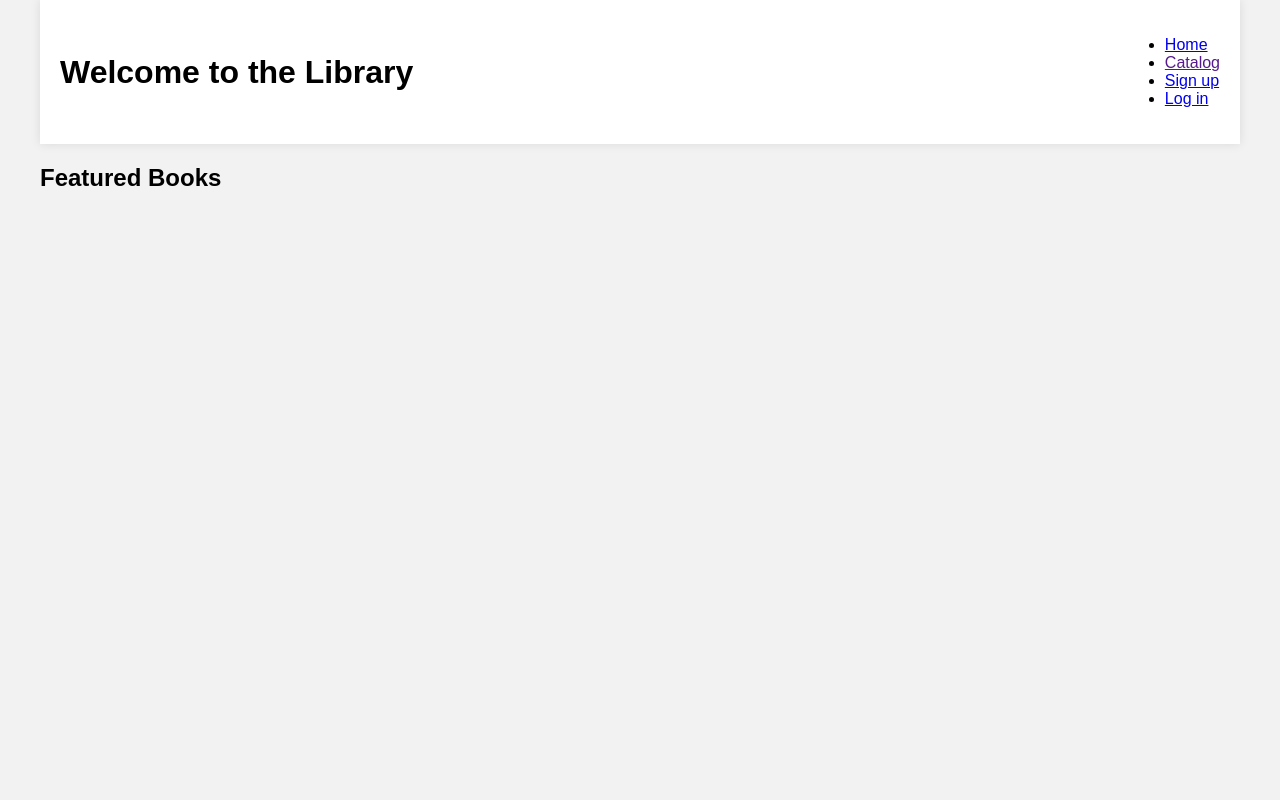
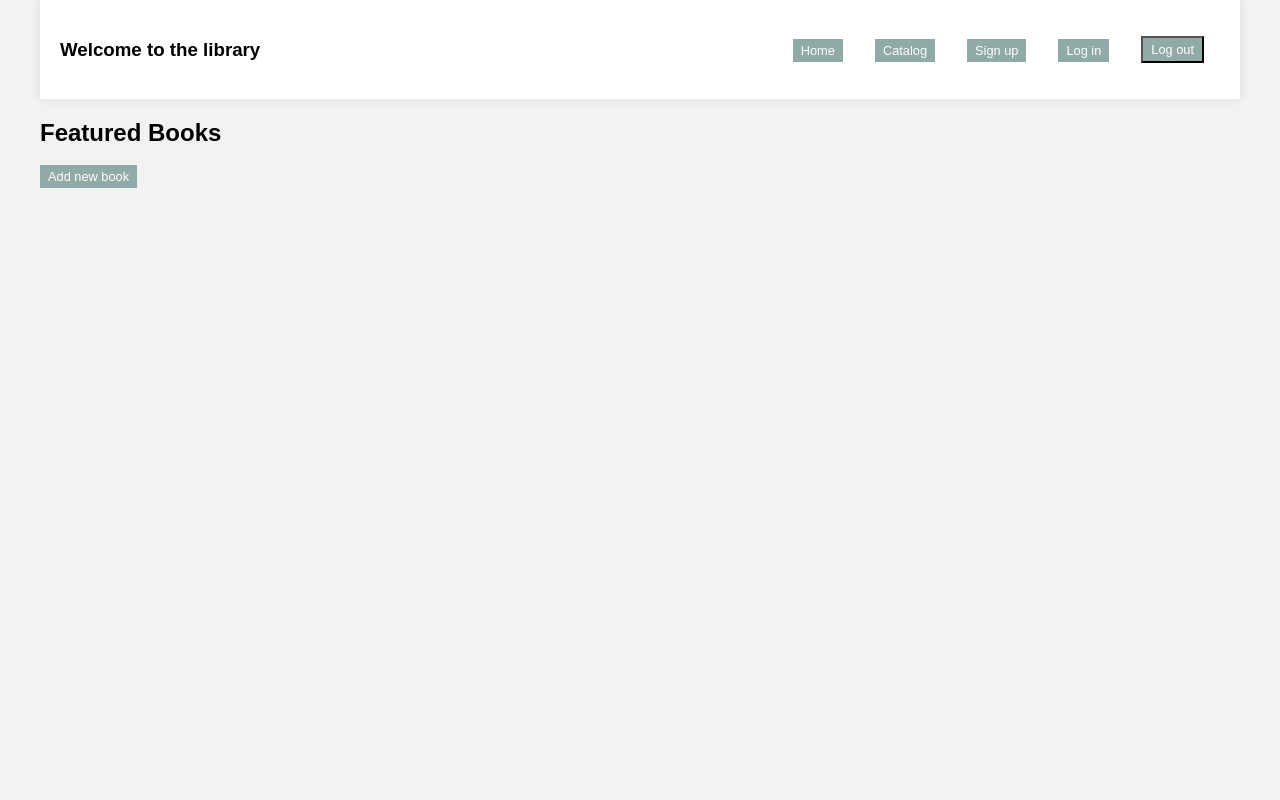
Before and after one commit to arisa010/library_app, a Flask app: page /library in a window 1280 px wide. Run offline with Flask 3, Linux system fonts and the light colour scheme; data that the repository does not hold is empty; some libraries are stand-ins or nearby versions.

Commit message:
having issues with comments

```diff
--- a/app.py
+++ b/app.py
@@ -14,5 +14,5 @@
 app.register_blueprint(sessions_routes, url_prefix='/sessions')
 
 @app.route('/')
-def index():
+def home():
     return redirect('/library')
--- a/controllers/library_controller.py
+++ b/controllers/library_controller.py
@@ -1,10 +1,39 @@
 from flask import render_template, request, redirect, session
-from models.library import all_books
+from models.library import all_books,  get_book, create_book, update_book, delete_book, comment_under_book
 from services.session_info import current_user
 
 def home():
     books = all_books()
-    return render_template('library/home.html', books=books)
-# current_user=current_user()
+    return render_template('library/home.html', books=books, current_user=current_user())
+
 def index():
     return render_template('library/index.html')
+
+def new():
+      return render_template('library/new.html')
+
+def create():
+  title = request.form.get('title')
+  image_url = request.form.get('image_url')
+  create_book(title, image_url)
+  return redirect('/')
+
+def edit(id):
+  book = get_book(id)
+  return render_template('library/edit.html', book=book)
+
+def update(id):
+  title = request.form.get('title')
+  image_url = request.form.get('image_url')
+  update_book(id, title, image_url)
+  return redirect('/')
+
+def delete(id):
+  delete_book(id)
+  return redirect('/')
+
+def add_comment(id):
+  comment = request.form.get('comment')
+  book = get_book(id)
+  comment_under_book(book, comment)
+  return redirect('/')
--- a/controllers/sessions_controller.py
+++ b/controllers/sessions_controller.py
@@ -17,7 +17,7 @@
 
     valid_password = bcrypt.checkpw(password.encode(), user['password_digest'].encode())
     if valid_password:
-        session['user_is'] = user['id']
+        session['user_id'] = user['id']
         return redirect('/')
     else:
         return redirect('/sessions/new')
--- a/models/library.py
+++ b/models/library.py
@@ -2,3 +2,20 @@
 
 def all_books():
  return sql('SELECT * FROM books ORDER BY id')
+
+
+def get_book(id):
+  books = sql("SELECT * FROM books WHERE id = %s", [id])
+  return books[0]
+
+def create_book(title, image_url):
+  sql('INSERT INTO books(title, image_url) VALUES(%s, %s) RETURNING *', [title, image_url])
+
+def update_book(id, title, image_url):
+  sql('UPDATE books SET title=%s, image_url=%s WHERE id=%s RETURNING *', [title, image_url, id])
+
+def delete_book(id):
+  sql('DELETE FROM books WHERE id=%s RETURNING *', [id])
+
+def comment_under_book(book, comment):
+  sql('INSERT INTO comments (book_id, comment) VALUES (%s, %s)', [book['id'], comment])
--- a/static/css/home_style.css
+++ b/static/css/home_style.css
@@ -7,6 +7,7 @@
 	margin: 0;
 	padding: 0;
 	background-color: #f2f2f2;
+
   }
 
   .container {
@@ -60,9 +61,21 @@
   .book {
 	background-color: #ffffff;
 	box-shadow: 0 0 10px rgba(0, 0, 0, 0.1);
-	margin: 20px;
-	width: 300px;
-	height: 400px;
+
 	overflow: hidden;
 	position: relative;
   }
+
+  .book img {
+	width: 100%;
+	height: auto;
+	max-height: 200px;
+	object-fit: cover;
+  }
+  .comments {
+	margin-top: 20px;
+  }
+
+  .comment {
+	margin-bottom: 10px;
+  }
--- a/static/css/style.css
+++ b/static/css/style.css
@@ -1,8 +1,19 @@
+* {
+	box-sizing: border-box;
+	font-family: Arial, sans-serif;
+  }
+
 body {
-	font-family: Arial, sans-serif;
 	margin: 0;
 	padding: 0;
-}
+	background-color: #f2f2f2;
+  }
+
+  .container {
+	max-width: 1200px;
+	margin: 0 auto;
+  }
+
 
 header {
 	background-color:navy;
@@ -12,6 +23,8 @@
 	align-items: center;
 	justify-content: space-between;
 	padding: 1rem;
+	background-color: #ffffff;
+	box-shadow: 0 0 10px rgba(0, 0, 0, 0.1);
 }
 
 header h1 {
@@ -28,3 +41,39 @@
 nav li {
 	margin: 0 1rem;
 }
+
+.books {
+	display: grid;
+	grid-template-columns: repeat(auto-fill, minmax(400px, 1fr));
+	gap: 1.25rem;
+	margin-top: 1.5rem;
+  }
+
+  a,
+  button {
+
+	padding: 0.25rem 0.5rem;
+	background-color: #8faaa7;
+	color: white;
+	font-size: 0.8rem;
+	text-decoration: none;
+	cursor: pointer;
+  }
+
+
+.food h2 {
+	/* apply these settings to stop text from overflowing when it's really long */
+	white-space: nowrap;
+	overflow: hidden;
+	text-overflow: ellipsis;
+  }
+
+
+
+  .book header {
+	display: flex;
+	align-items: center;
+	justify-content: space-between;
+	background-color: #F7F06D;
+	padding: 0 1rem;
+  }
--- a/templates/library/home.html
+++ b/templates/library/home.html
@@ -1,3 +1,6 @@
+{% extends 'base.html' %}
+
+{% block content %}
 <head>
 	<title>Library Homepage</title>
 	<link rel="stylesheet" type="text/css" href="static/css/home_style.css">
@@ -5,29 +8,58 @@
 <body>
 	<body class="container">
 		<header>
-			<h1>Welcome to the Library</h1>
+
+            <h3>Welcome to the library {{ current_user['first_name'] }}</h3>
+
 			<nav>
 				<ul>
 					<li><a href="/library/index">Home</a></li>
 					<li><a href="">Catalog</a></li>
 					<li><a href="/users/new">Sign up</a></li>
                     <li><a href="/sessions/new">Log in</a></li>
+                    <li>
+                        <form action="/sessions/delete" method="POST">
+                        <button>Log out</button>
+                        </form>
+                    </li>
                 </ul>
             </nav>
         </header>
         <h2>Featured Books</h2>
+        <a href="/library/new">Add new book</a>
         <section class="books">
             {% for book in books: %}
             <section class="book">
                 <h3>{{ book['title'] }}</h3>
-                <a href="/books/{{ book['id']}}">{{ book['title'] }}</a></li>
+                <a href="/library/{{ book['id']}}">{{ 'read more' }}</a></li>
                 <section class="controls">
-                <form action="/books/{{ book['id']}}/check" method="POST">
-                    <button>read more</button>
+                    <a href="/library/{{ book['id'] }}/edit">Edit</a>
+
+                    <form action="/library/{{ book['id'] }}/delete" method="POST">
+                      <button>Delete</button>
+                    </form>
                 </form>
+                <img src="{{ book['image_url'] }}" alt="">
+                <section class="comments">
+                    <h4>Comments:</h4>
+                    {% for comment in book['comments'] %}
+                      <div class="comment">
+                        <p>{{ comment['text'] }}</p>
+                        <p>By: {{ comment['user'] }}</p>
+                      </div>
+                    {% endfor %}
+                    <!-- Add comment form -->
+                    <form action="/library/{{ book['id'] }}/comments" method="POST">
+                      <input type="text" name="comment" placeholder="Add a comment">
+                      <button type="submit">Submit</button>
+                    </form>
+                  </section>
 			</section>
+
         </section>
-        <img src="{{ food['image_url'] }}" alt="">
+
         {% endfor %}
     </section>
  </body>
+
+ {% endblock %}
--- a/templates/library/index.html
+++ b/templates/library/index.html
@@ -56,7 +56,7 @@
 				</thead>
 				<tbody>
 					<section class="borrowed_books">
-						{for book in borrowed_books: %}
+						{% for book in borrowed_books: %}
 					<section class="book">
 						<tr>
 							<td><a href="/borrowed_books/{{ book['book_id']}}">{{ book['book_id'] }}</a></td>
```
Also changed, not shown: db/schema.sql (+16 -8 lines), routes/library_routes.py (+8 -1 lines), templates/library/edit.html (added, +16 -0 lines), templates/library/new.html (added, +14 -0 lines), static/css/0fcd5717fad0539867aeede16aac41d7.gif (added).
